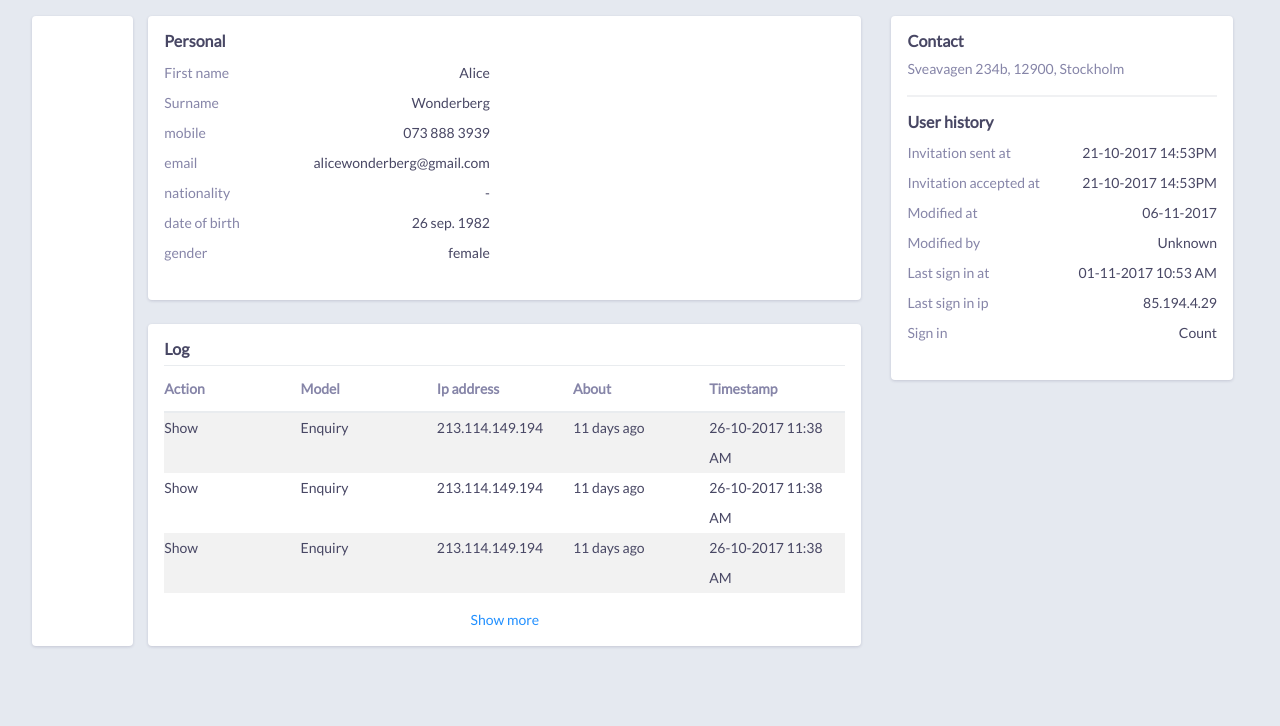
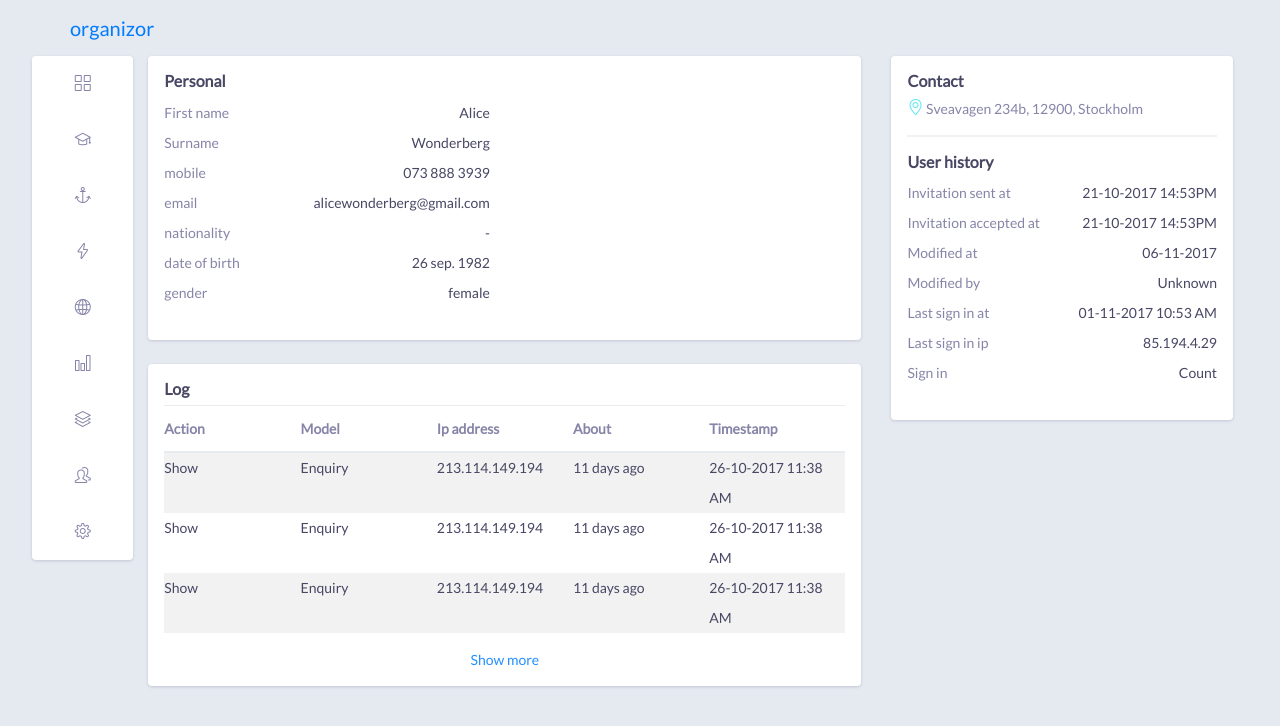
Before and after one commit to jegedeolamide99/organizor, a plain HTML site: page index.html in a window 1280 px wide. Drawn offline with nearby package versions, Linux system fonts and the light colour scheme.

Commit message:
Add icons side nav

```diff
--- a/index.html
+++ b/index.html
@@ -5,7 +5,8 @@
     <meta name="viewport" content="width=device-width, initial-scale=1.0">
     <meta http-equiv="X-UA-Compatible" content="ie=edge">
     <title>Organizor</title>
-    <!-- Font -->
+    <!-- Font & Icons-->
+    <link href="css/simple-line-icons.css" rel="stylesheet">
     <link href="https://fonts.googleapis.com/css?family=Lato" rel="stylesheet">
     <!-- Stylesheets -->
     <link rel="stylesheet" href="css/bootstrap.min.css">
@@ -16,7 +17,10 @@
     <header>
         <nav class="navbar navbar-expand" role="navigation">
             <div class="container">
+                <a class="navbar-brand" href="#">organizor</a>
+                <div class="navbar navbar-center">
 
+                </div>
             </div>
         </nav>
     </header>
@@ -24,7 +28,19 @@
     <main>
         <div class="container-fluid">
             <div class="row">
-                <div class="col-lg-1 box"></div>
+                <div class="col-lg-1">
+                    <div class="row box text-center">
+                        <div class="col-lg-12"><a href=""><i class="icon-grid"></i></a></div>
+                        <div class="col-lg-12"><a href=""><i class="icon-graduation"></i></a></div>
+                        <div class="col-lg-12"><a href=""><i class="icon-anchor"></i></a></div>
+                        <div class="col-lg-12"><a href=""><i class="icon-energy"></i></a></div>
+                        <div class="col-lg-12"><a href=""><i class="icon-globe"></i></a></div>
+                        <div class="col-lg-12"><a href=""><i class="icon-chart"></i></a></div>
+                        <div class="col-lg-12"><a href=""><i class="icon-layers"></i></a></div>
+                        <div class="col-lg-12"><a href=""><i class="icon-people"></i></a></div>
+                        <div class="col-lg-12"><a href=""><i class="icon-settings"></i></a></div>
+                    </div>
+                </div>
                 <div class="col-lg-11">
                     <div class="row">
                         <div class="col-lg-8">
@@ -111,7 +127,7 @@
                         <div class="col-lg-4">
                             <div class="col-lg-12 box">
                                 <h1>Contact</h1>
-                                <p>Sveavagen 234b, 12900, Stockholm</p>
+                                <p><i class="icon-location-pin"></i> Sveavagen 234b, 12900, Stockholm</p>
                                 <ul></ul>
                                 <hr>
                                 <h1>User history</h1>
```
